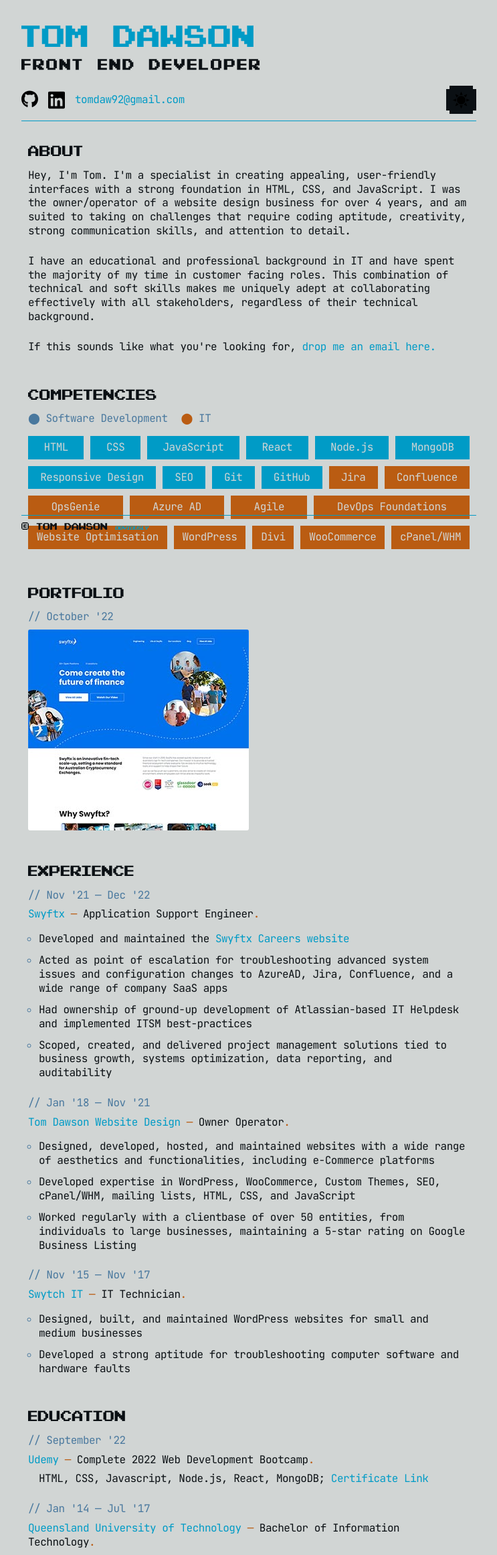
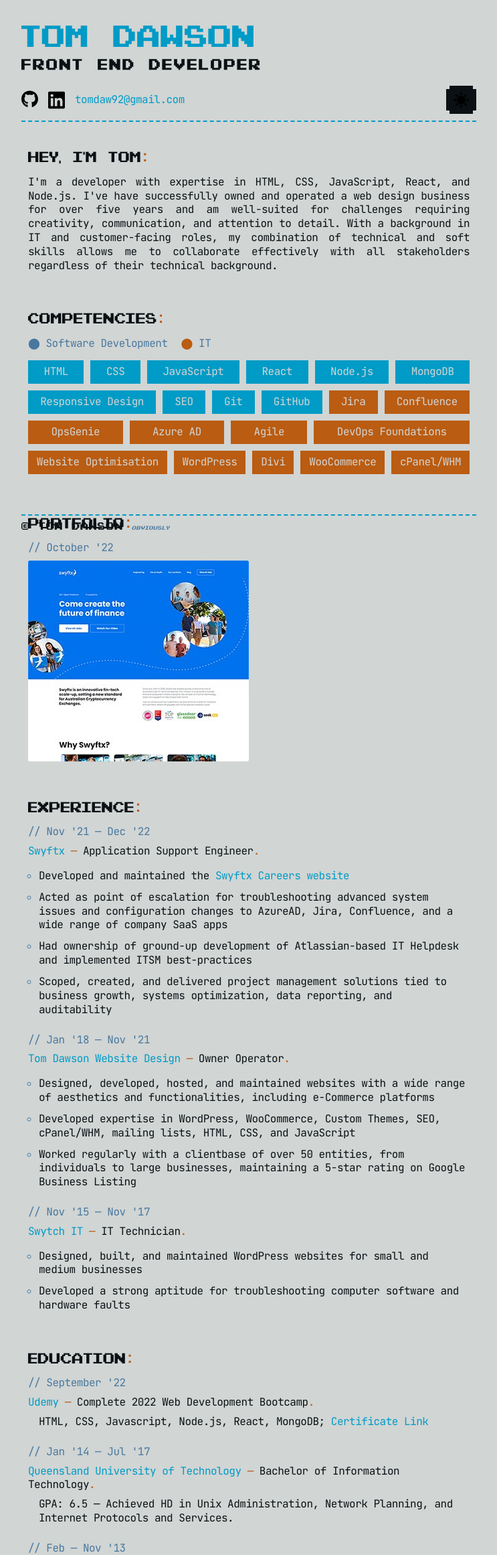
Before and after one commit to TomDawson/cv, a PHP site: page / in a window 1280 px wide. Shown: the top 2322 px of the page at 67% size, without its empty margins (268-1011 px from the left). Run offline with PHP 8.4, Linux system fonts and the light colour scheme.

Commit message:
Copy changes and intro styling

```diff
--- a/index.html
+++ b/index.html
@@ -89,15 +89,9 @@
           </div>
         </nav>
         <summary class="indented">
-          <h2>About</h2>
-          <p>
-            Hey, I'm Tom. I'm a specialist in creating appealing, user-friendly interfaces with a strong foundation in HTML, CSS, and JavaScript. I was the owner/operator of a website design business for over 4 years, and am suited to taking on challenges that require coding aptitude, creativity, strong communication skills, and attention to detail.
-          </p>
-          <p>
-            I have an educational and professional background in IT and have spent the majority of my time in customer facing roles. This combination of technical and soft skills makes me uniquely adept at collaborating effectively with all stakeholders, regardless of their technical background.
-          </p>
-          <p>
-            If this sounds like what you're looking for, <a href="mailto:tomdaw92@gmail.com">drop me an email here.</a>
+          <h2>Hey, I'm Tom</h2>
+          <p id="intro">
+            I'm a developer with expertise in <em>HTML</em>, <em>CSS</em>, <em>JavaScript</em>, <em>React</em>, and <em>Node.js</em>. I've have successfully owned and operated a web design business for over five years and am well-suited for challenges requiring creativity, communication, and attention to detail. With a background in IT and customer-facing roles, my combination of technical and soft skills allows me to collaborate effectively with all stakeholders regardless of their technical background.
           </p>
         </summary>
         <section class="indented">
--- a/styles/style.css
+++ b/styles/style.css
@@ -101,6 +101,15 @@ p {
 
 /* Typography */
 
+#intro {
+  text-align: justify;
+}
+
+#intro em {
+  font-style: normal;
+  color: var(--primary-color);
+}
+
 .date::before {
   content: '// ';
 }
@@ -168,6 +177,16 @@ h1, h2, h3, h4, h5, h6 {
 
 h2, h3, h4, h5, h6 {
   font-size:1.4em;
+}
+
+h2::after, h3::after, h4::after, h5::after, h6::after {
+  font-family: 'Pixel NES', sans-serif;
+  font-size: 1.4em;
+  content: ':';
+  color: var(--text-subtitle);
+  padding-left: 4px;
+  position: relative;
+  bottom: 1px;
 }
 
 .visually-hidden { /* For H1 SEO */
@@ -330,7 +349,7 @@ nav /* #navbar */ {
   top: -1px; /* -1px is important for JS to apply .sticky class to nav */
   z-index: 10;
   padding: 15px 0px 15px 0px;
-  border-bottom: solid 1px var(--text-title); /* Perf. line border */
+  border-bottom: dashed 2px var(--text-title); /* Perf. line border */
   margin-bottom: 2em;
 }
 
@@ -390,9 +409,10 @@ footer p { /* Normalize default styles */
 
 #footer-global {
   font-family: 'Pixel NES', sans-serif;
-  font-size: 0.9rem;
+  font-size: 1rem;
+  letter-spacing: 0.3px;
   padding: 5px 0px 5px 0px;
-  border-top: solid 1px var(--text-title); /* Perf. line border */
+  border-top: dashed 2px var(--text-title); /* Perf. line border */
   position: sticky;
   bottom: -1px; /* -1px is important for JS to apply .sticky class to nav */
 }
@@ -402,7 +422,7 @@ footer p { /* Normalize default styles */
 }
 
 .obviously {
-  color: var(--text-title);
+  color: var(--text-faded);
   font-size: 0.5rem;
   font-style: italic;
   font-weight: 100;
```
